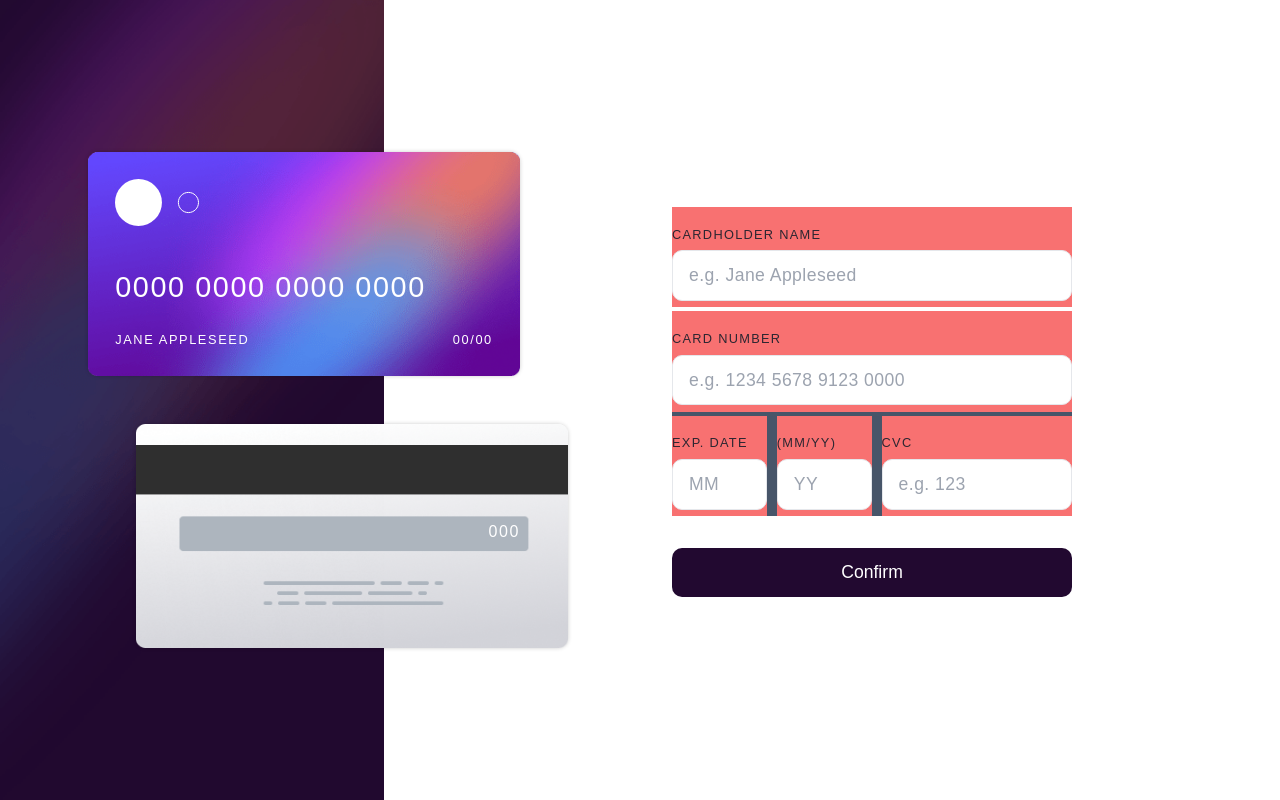
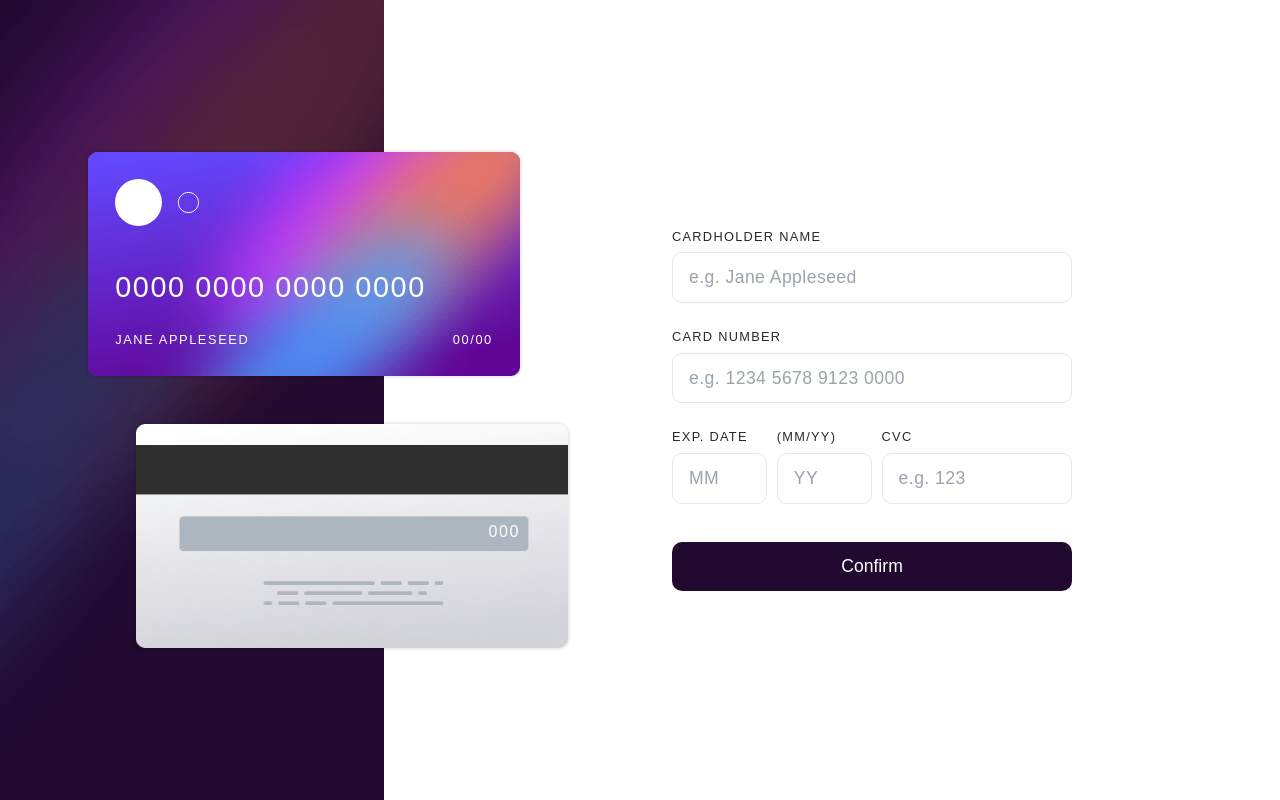
Before and after one commit to Honey-Macss/interactive-card-details-form, a React (Create React App) app: page / in a window 1280 px wide. Built offline with nearby package versions, Linux system fonts and the light colour scheme.

Commit message:
Comments

```diff
--- a/src/App.jsx
+++ b/src/App.jsx
@@ -8,7 +8,7 @@ import { useState, createContext } from 'react';
 export const AppContext = createContext();
 
 function App() {
-  // states
+  //default states on card
   const [nameCard, setNameCard] = useState("JANE APPLESEED");
   const [numberCard, setNumberCard] = useState("0000 0000 0000 0000");
   const [monthCard, setMonthCard] = useState("00");
@@ -21,7 +21,10 @@ function App() {
         <Cards />
         <Router>
           <Routes>
+            {/* Route to the page that has the form */}
             <Route path='/' element={<DetailInput />} />
+
+            {/* Route to the "thank you page" */}
             <Route path='/completed' element={<Completed />} />
           </Routes>
         </Router>
--- a/src/Components/Completed.jsx
+++ b/src/Components/Completed.jsx
@@ -7,16 +7,21 @@ import { AppContext } from "../App";
 
 const Completed = () => {
   const {setNameCard, setNumberCard, setMonthCard, setYearCard, setCvcCard} = useContext(AppContext);
+
+  // calling the useNavigate function
   const navigate = useNavigate();
 
   const resetCardDetails = async() => {
     await new Promise((res) => setTimeout(res, 1000));
+
+    // returning the card details to their default states
     setNameCard("JANE APPLESEED");
     setNumberCard("0000 0000 0000 0000");
     setMonthCard("00");
     setYearCard("00");
     setCvcCard("000");
 
+    // navigating/routing back to the home page once this function is called
     navigate("/");
   };
 
--- a/src/Components/DetailInput.jsx
+++ b/src/Components/DetailInput.jsx
@@ -8,23 +8,28 @@ import { SchemaWay } from "./SchemaWay/SchemaWay";
 import { useNavigate } from "react-router-dom";
 
 const DetailInput = () => {
+  // calling the useNavigate function
   const navigate = useNavigate();
   const {setNameCard, setNumberCard, setMonthCard, setYearCard, setCvcCard} = useContext(AppContext)
 
+  // storing the labels of each input in an array
   const labels = ["CARDHOLDER NAME", "CARD NUMBER", "EXP. DATE", "(MM/YY)", "CVC"];
+  // storing the placeholders of each input in an array
   const placeHolders = ["e.g. Jane Appleseed", "e.g. 1234 5678 9123 0000", "MM", "YY", "e.g. 123"];
 
   const onSubmit =async(data, actions) => {
-
     await new Promise((res) => setTimeout(res, 1000));
+    // resetting the form inputs once the submit button is clicked and details are passed in correctly
     actions.resetForm();
 
+    // updating the default state of the card to the new details passed in through the form input by the user
     setNameCard(values.cardHolderName.toUpperCase());
     setNumberCard(values.cardNumber);
     setMonthCard(values.expiryDateMm.length === 1 ? "0" + values.expiryDateMm : values.expiryDateMm)
     setYearCard(values.expiryDateYy.toString().slice(-2));
     setCvcCard(values.cvc);
 
+    // navigating/routing to the "thank you page once teh card details have been updated"
     navigate("/completed");
   };
 
@@ -46,7 +51,7 @@ const DetailInput = () => {
           <Inputs touched={touched.cardHolderName} errors={errors.cardHolderName} value={values.cardHolderName} setValue={((e) => {setFieldValue("cardHolderName", e.target.value); })} label={labels[0]} placeHolders={placeHolders[0]} type="text" />
           <Inputs touched={touched.cardNumber} errors={errors.cardNumber} value={values.cardNumber.replace(/\W/gi, '').replace(/(.{4})/g, '$1 ').trim()} setValue={((e) => {setFieldValue("cardNumber", e.target.value.slice(0, 19)); })} label={labels[1]} placeHolders={placeHolders[1]} type="text" />
 
-          <span className=" grid grid-cols-[1fr_1fr_2fr] bg-slate-600 gap-[0.6rem] mi:gap-[0.4rem]">
+          <span className=" grid grid-cols-[1fr_1fr_2fr] gap-[0.6rem] mi:gap-[0.4rem]">
             <Inputs touched={touched.expiryDateMm} errors={errors.expiryDateMm} value={values.expiryDateMm} setValue={((e) => {setFieldValue("expiryDateMm", e.target.value.slice(0, 2)); })} label={labels[2]} placeHolders={placeHolders[2]} type="number" width="w-[100%]" />
             <Inputs touched={touched.expiryDateYy} errors={errors.expiryDateYy} value={values.expiryDateYy} setValue={((e) => {setFieldValue("expiryDateYy", e.target.value.slice(0, 4)); })}  label={labels[3]} placeHolders={placeHolders[3]} type="number" width="w-[100%]" />
             <Inputs touched={touched.cvc} errors={errors.cvc} value={values.cvc} setValue={((e) => {setFieldValue("cvc", e.target.value.slice(0, 3));  })} label={labels[4]} placeHolders={placeHolders[4]} type="number" width="w-[100%]" />
--- a/src/Components/Inputs.jsx
+++ b/src/Components/Inputs.jsx
@@ -2,7 +2,7 @@
 const Inputs = ({label, type, placeHolders, width, value, setValue, errors, touched}) => {
 
   return (
-    <div className=" grid bg-red-400 mt-1">
+    <div className=" grid">
         <label htmlFor="" className=" mt-[1.1rem] mi:mt-[0.9rem] text-[#2c2631] text-[0.8rem] mi:text-[0.7rem] tracking-widest font-medium">{label}</label>
         <input value={value} onChange={setValue} className= {` ${width} my-[0.4rem] text-[#2c2631] text-[1.1rem] mi:text-[0.9rem] border-[1px] hover:border-[#742191] ${errors && touched ? "border-[hsl(0,_100%,_66%)]" : ""} cursor-pointer outline-none rounded-[10px] p-[0.7rem_0_0.7rem_1rem] font-medium tracking-wide`} type={type} placeholder={placeHolders} />
         {errors && touched ? <p className=" text-[hsl(0,_100%,_66%)] text-[0.7rem] font-medium">{errors}</p> : ""}
```
Also changed, not shown: 2 other files (tests, documents, lock files or other folders).
